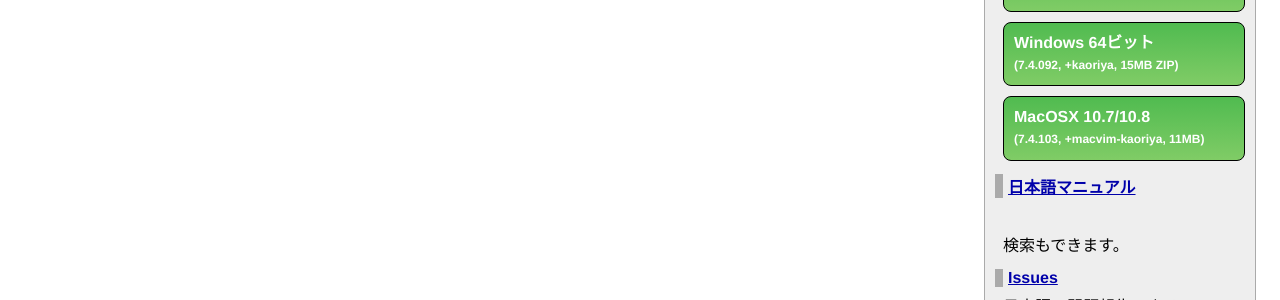
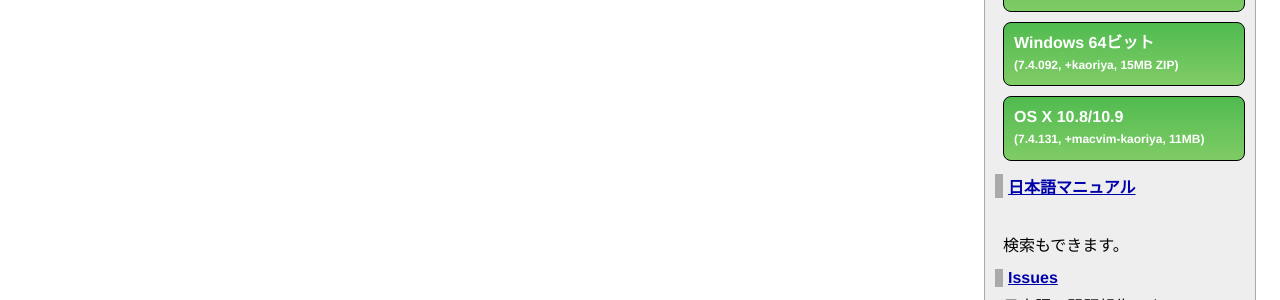
Before and after one commit to vim-jp/vim-jp.github.io, a Jekyll site: the page built from 403.html, in a window 1280 px wide. Shown: the part 261-561 px from the top of the page. Built offline with Jekyll 4.4.1, drawn with Linux system fonts in a browser that asks for light colours; nearby versions of some CDN libraries; Markdown is read by kramdown in place of the engine named in the settings; comment, search, counter and statistics services are not loaded.

Commit message:
release OS X 10.8/10.9 binary 7.4.131

```diff
--- a/_config.yml
+++ b/_config.yml
@@ -58,6 +58,6 @@
     version: '7.4.092'
     info: +kaoriya, 14/15MB ZIP
   vim74mac:
-    title: MacOSX 10.7/10.8
-    version: '7.4.103'
+    title: OS X 10.8/10.9
+    version: '7.4.131'
     info: +macvim-kaoriya, 11MB
```
